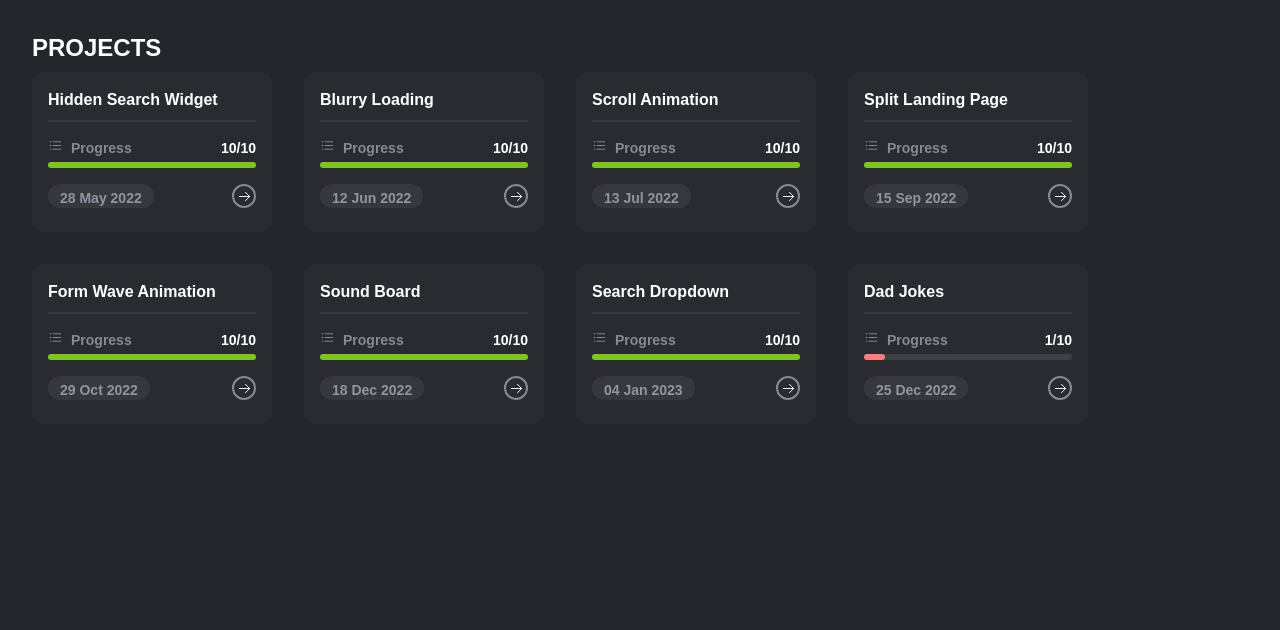
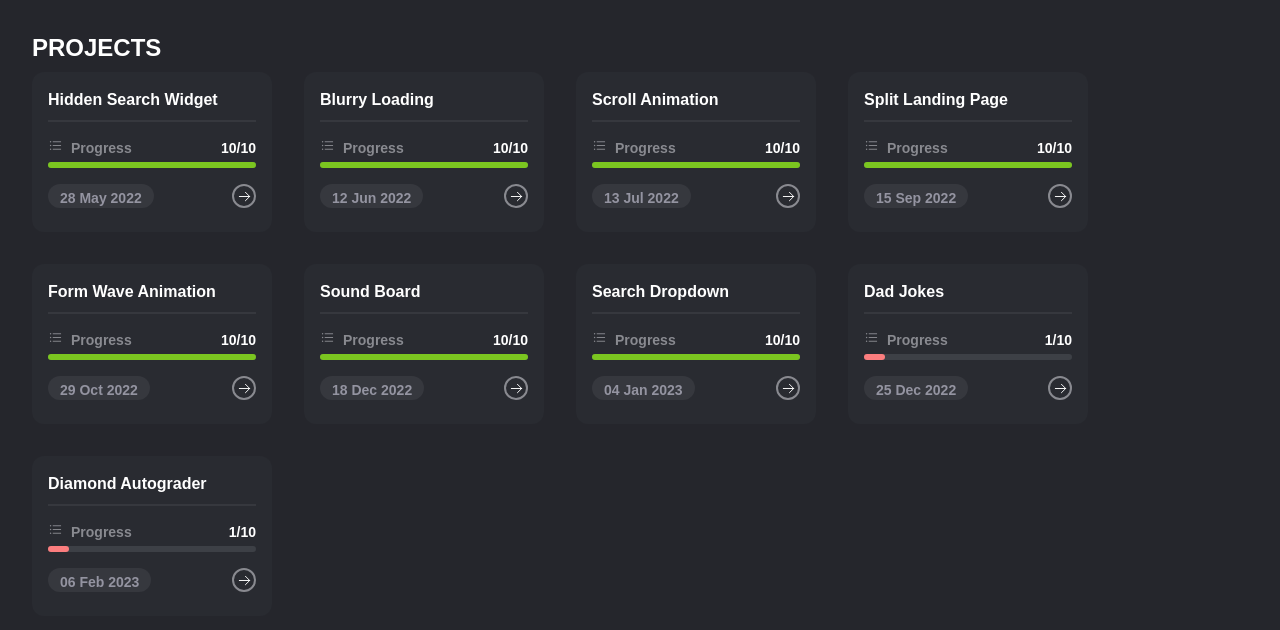
Before and after one commit to ozanbatuhankurucu/Small-HTML-CSS-Projects, a React (Create React App) app: page /projects in a window 1280 px wide. Shown: the top 630 px of the page. Built offline with nearby package versions, Linux system fonts and the light colour scheme.

Commit message:
Add Diamond autograder into routes

```diff
--- a/src/constants.ts
+++ b/src/constants.ts
@@ -50,6 +50,12 @@ const PROJECTS: Project[] = [
     to: 'dad-jokes',
     progress: 1,
     addedDate: '2022-12-25'
+  },
+  {
+    projectName: 'Diamond Autograder',
+    to: 'diamond-autograder',
+    progress: 1,
+    addedDate: '2023-02-06'
   }
 ]
 
--- a/src/routerConfig/routes.tsx
+++ b/src/routerConfig/routes.tsx
@@ -8,6 +8,7 @@ import Wrapper from '../projects/FormWaveAnimation'
 import SoundBoard from '../projects/SoundBoard'
 import SearchDropdown from '../projects/SearchDropdown'
 import DadJokes from '../projects/DadJokes'
+import DiamondAutograder from '../projects/DiamondAutograder'
 
 const routes = [
   {
@@ -59,6 +60,11 @@ const routes = [
     id: '9',
     path: '/projects/dad-jokes',
     element: <DadJokes />
+  },
+  {
+    id: '10',
+    path: '/projects/diamond-autograder',
+    element: <DiamondAutograder />
   }
 ]
 export default routes
```
